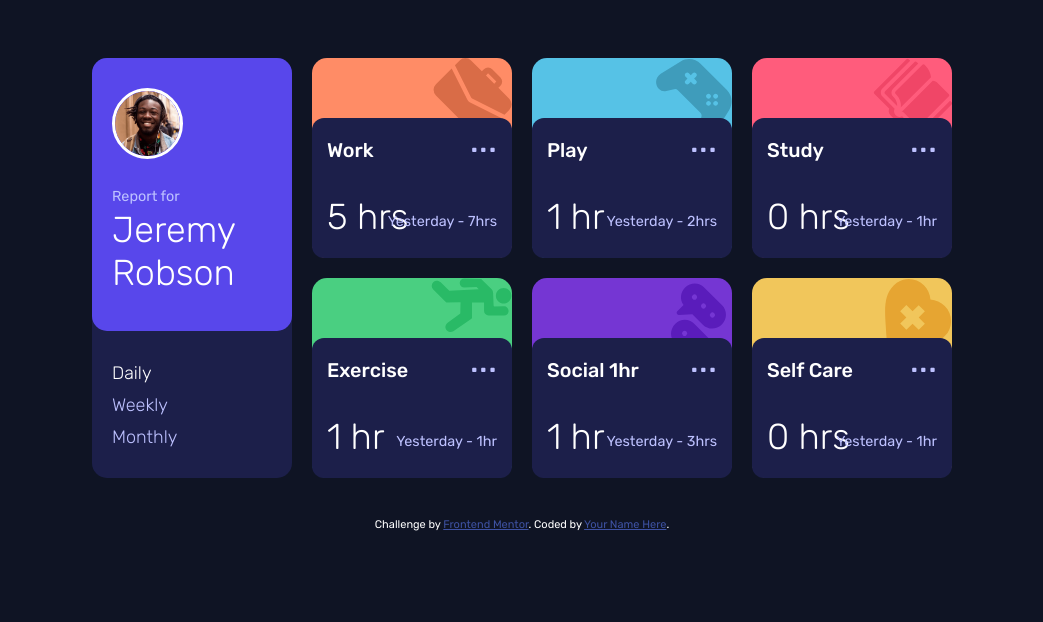
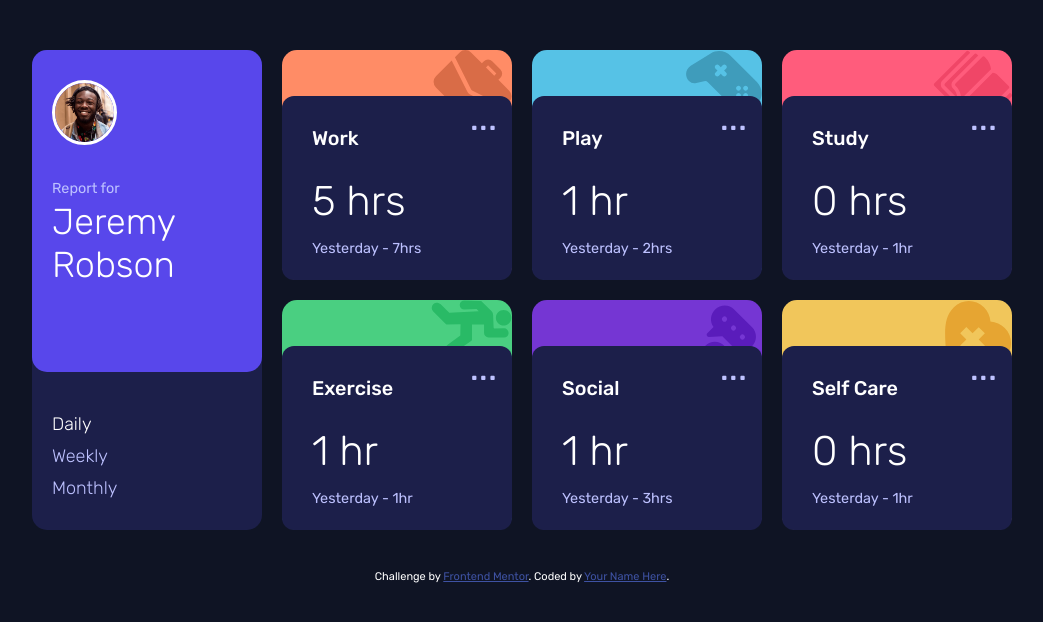
Before and after one commit to vasilemidrigan/time-tracking-dashboard, a plain HTML site: page index.html in a window 1280 px wide. Shown: the whole page, without its empty margins (118-1161 px from the left). Drawn offline with Linux system fonts and the light colour scheme.

Commit message:
layout activity cards for media queries > 900px

```diff
--- a/dist/css/_activities.scss
+++ b/dist/css/_activities.scss
@@ -12,7 +12,7 @@
 .self-care,
 .exercise {
   position: relative;
-  & img {
+  img {
     float: right;
   }
   // Interface
--- a/dist/css/_media-queries.scss
+++ b/dist/css/_media-queries.scss
@@ -3,14 +3,17 @@
 @import "display-flex";
 @import "position-absolute";
 
-@media screen and (min-width: 900px) {
+@media (min-width: 900px) {
   main {
+    // Profile Section changes
     .profile {
+      grid-area: profile;
       grid-row: span 2;
       height: 100%;
       .upper-section {
         @include display-flex(unset, unset);
         position: relative;
+        min-height: 67%;
         .jeremy {
           @include position-absolute(30px, 0, 0, 20px);
         }
@@ -40,7 +43,7 @@
         margin-left: 20px;
       }
     }
-
+    // Assigning grid area name to each card
     .work {
       grid-area: work;
     }
@@ -59,10 +62,42 @@
     .self-care {
       grid-area: self-care;
     }
-    // main properties
+    // Updating .interface height for each activity card
+    .work,
+    .play,
+    .study,
+    .exercise,
+    .social,
+    .self-care {
+      .interface {
+        @include position-absolute(unset, unset, 0, unset);
+        min-height: 80%;
+        width: 100%;
+        &:hover {
+          cursor: pointer;
+          background-color: $desaturated-blue;
+        }
+        .left {
+          .activity-type {
+            @include position-absolute(30px, unset, unset, 30px);
+          }
+          .time-dedication {
+            @include position-absolute(80px, unset, unset, 30px);
+            font-size: 2.3em;
+          }
+        }
+        .right {
+          .previous {
+            @include position-absolute(unset, unset, 10px, 30px);
+          }
+        }
+      }
+    }
+
+    // .main properties
     display: grid;
-    grid-template-rows: repeat(2, 200px);
-    grid-template-columns: repeat(4, 200px);
+    grid-template-rows: repeat(2, 230px);
+    grid-template-columns: repeat(4, 230px);
     grid-template-areas:
       "profile work play study"
       "profile exercise social self-care";
--- /dev/null
+++ b/dist/css/_resets.scss
@@ -0,0 +1,7 @@
+// Reset properties
+
+* {
+  margin: 0;
+  padding: 0;
+  box-sizing: border-box;
+}
--- a/dist/css/main.css
+++ b/dist/css/main.css
@@ -1,4 +1,11 @@
 @import url("https://fonts.googleapis.com/css2?family=Rubik:wght@300;400;500&display=swap");
+* {
+  margin: 0;
+  padding: 0;
+  -webkit-box-sizing: border-box;
+          box-sizing: border-box;
+}
+
 .update-text-color {
   color: #fff;
 }
@@ -312,18 +319,22 @@ main .profile .bottom-section span:hover {
   cursor: pointer;
 }
 
-@media screen and (min-width: 900px) {
+@media (min-width: 900px) {
   main {
     display: -ms-grid;
     display: grid;
-    -ms-grid-rows: (200px)[2];
-        grid-template-rows: repeat(2, 200px);
-    -ms-grid-columns: (200px)[4];
-        grid-template-columns: repeat(4, 200px);
+    -ms-grid-rows: (230px)[2];
+        grid-template-rows: repeat(2, 230px);
+    -ms-grid-columns: (230px)[4];
+        grid-template-columns: repeat(4, 230px);
         grid-template-areas: "profile work play study"
  "profile exercise social self-care";
   }
   main .profile {
+    -ms-grid-row: 1;
+    -ms-grid-row-span: 2;
+    -ms-grid-column: 1;
+    grid-area: profile;
     grid-row: span 2;
     height: 100%;
   }
@@ -345,6 +356,7 @@ main .profile .bottom-section span:hover {
         -ms-flex-pack: unset;
             justify-content: unset;
     position: relative;
+    min-height: 67%;
   }
   main .profile .upper-section .jeremy {
     position: absolute;
@@ -448,6 +460,66 @@ main .profile .bottom-section span:hover {
     -ms-grid-column: 4;
     grid-area: self-care;
   }
+  main .work .interface,
+  main .play .interface,
+  main .study .interface,
+  main .exercise .interface,
+  main .social .interface,
+  main .self-care .interface {
+    position: absolute;
+    top: unset;
+    right: unset;
+    bottom: 0;
+    left: unset;
+    min-height: 80%;
+    width: 100%;
+  }
+  main .work .interface:hover,
+  main .play .interface:hover,
+  main .study .interface:hover,
+  main .exercise .interface:hover,
+  main .social .interface:hover,
+  main .self-care .interface:hover {
+    cursor: pointer;
+    background-color: #6f76c8;
+  }
+  main .work .interface .left .activity-type,
+  main .play .interface .left .activity-type,
+  main .study .interface .left .activity-type,
+  main .exercise .interface .left .activity-type,
+  main .social .interface .left .activity-type,
+  main .self-care .interface .left .activity-type {
+    position: absolute;
+    top: 30px;
+    right: unset;
+    bottom: unset;
+    left: 30px;
+  }
+  main .work .interface .left .time-dedication,
+  main .play .interface .left .time-dedication,
+  main .study .interface .left .time-dedication,
+  main .exercise .interface .left .time-dedication,
+  main .social .interface .left .time-dedication,
+  main .self-care .interface .left .time-dedication {
+    position: absolute;
+    top: 80px;
+    right: unset;
+    bottom: unset;
+    left: 30px;
+    font-size: 2.3em;
+  }
+  main .work .interface .right .previous,
+  main .play .interface .right .previous,
+  main .study .interface .right .previous,
+  main .exercise .interface .right .previous,
+  main .social .interface .right .previous,
+  main .self-care .interface .right .previous {
+    position: absolute;
+    top: unset;
+    right: unset;
+    bottom: 10px;
+    left: 30px;
+  }
   main > div {
     height: 100%;
   }
--- a/dist/css/main.scss
+++ b/dist/css/main.scss
@@ -1,3 +1,4 @@
+@import "resets";
 @import "active-states";
 @import "display-flex";
 @import "position-absolute";
--- a/index.html
+++ b/index.html
@@ -131,7 +131,7 @@
         <!-- Interface -->
         <div class="interface">
           <div class="left">
-            <div class="activity-type">Social 1hr</div>
+            <div class="activity-type">Social</div>
             <div class="time-dedication">1 hr</div>
           </div>
           <div class="right">
```
Also changed, not shown: 1 other file.
